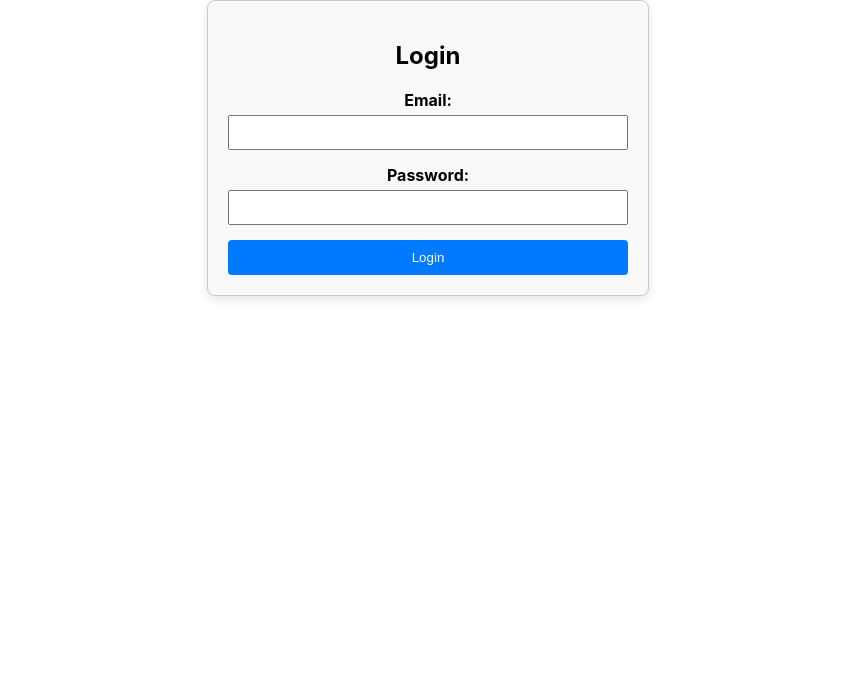
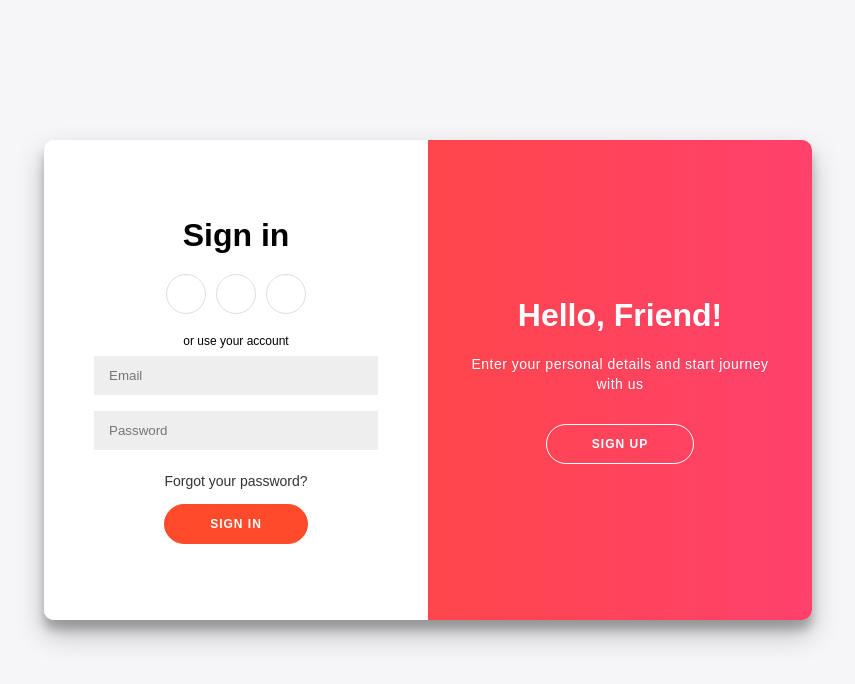
Before and after one commit to houssame-aithsain/ChatFlow, a React (Create React App) app in the folder front-end/chatflow/: page / in a window 1280 px wide. Shown: the top 684 px of the page, without its empty margins (212-1067 px from the left). Built offline with nearby package versions, Linux system fonts and the light colour scheme.

Commit message:
first login UI

```diff
--- a/front-end/chatflow/src/App.css
+++ b/front-end/chatflow/src/App.css
@@ -28,52 +28,255 @@
   color: #61dafb;
 }
 
-@keyframes App-logo-spin {
-  from {
-    transform: rotate(0deg);
-  }
-  to {
-    transform: rotate(360deg);
-  }
+
+@import url('https://fonts.googleapis.com/css?family=Montserrat:400,800');
+
+* {
+	box-sizing: border-box;
 }
 
-
-.login-page {
-  max-width: 400px;
-  margin: 0 auto;
-  padding: 20px;
-  border: 1px solid #ccc;
-  border-radius: 8px;
-  box-shadow: 0 4px 8px rgba(0, 0, 0, 0.1);
-  background-color: #f9f9f9;
+body {
+	background: #f6f5f7;
+	display: flex;
+	justify-content: center;
+	align-items: center;
+	flex-direction: column;
+	font-family: 'Montserrat', sans-serif;
+	height: 100vh;
+	margin: -20px 0 50px;
 }
 
-.login-form .form-group {
-  margin-bottom: 15px;
+h1 {
+	font-weight: bold;
+	margin: 0;
 }
 
-.login-form label {
-  display: block;
-  margin-bottom: 5px;
-  font-weight: bold;
+h2 {
+	text-align: center;
 }
 
-.login-form input {
-  width: 100%;
-  padding: 8px;
-  box-sizing: border-box;
+p {
+	font-size: 14px;
+	font-weight: 100;
+	line-height: 20px;
+	letter-spacing: 0.5px;
+	margin: 20px 0 30px;
 }
 
-.login-button {
-  width: 100%;
-  padding: 10px;
-  background-color: #007bff;
-  color: white;
-  border: none;
-  border-radius: 4px;
-  cursor: pointer;
+span {
+	font-size: 12px;
 }
 
-.login-button:hover {
-  background-color: #0056b3;
+a {
+	color: #333;
+	font-size: 14px;
+	text-decoration: none;
+	margin: 15px 0;
 }
+
+button {
+	border-radius: 20px;
+	border: 1px solid #FF4B2B;
+	background-color: #FF4B2B;
+	color: #FFFFFF;
+	font-size: 12px;
+	font-weight: bold;
+	padding: 12px 45px;
+	letter-spacing: 1px;
+	text-transform: uppercase;
+	transition: transform 80ms ease-in;
+}
+
+button:active {
+	transform: scale(0.95);
+}
+
+button:focus {
+	outline: none;
+}
+
+button.ghost {
+	background-color: transparent;
+	border-color: #FFFFFF;
+}
+
+form {
+	background-color: #FFFFFF;
+	display: flex;
+	align-items: center;
+	justify-content: center;
+	flex-direction: column;
+	padding: 0 50px;
+	height: 100%;
+	text-align: center;
+}
+
+input {
+	background-color: #eee;
+	border: none;
+	padding: 12px 15px;
+	margin: 8px 0;
+	width: 100%;
+}
+
+.container {
+	background-color: #fff;
+	border-radius: 10px;
+  	box-shadow: 0 14px 28px rgba(0,0,0,0.25),
+			0 10px 10px rgba(0,0,0,0.22);
+	position: relative;
+	overflow: hidden;
+	width: 768px;
+	max-width: 100%;
+	min-height: 480px;
+}
+
+.form-container {
+	position: absolute;
+	top: 0;
+	height: 100%;
+	transition: all 0.6s ease-in-out;
+}
+
+.sign-in-container {
+	left: 0;
+	width: 50%;
+	z-index: 2;
+}
+
+.container.right-panel-active .sign-in-container {
+	transform: translateX(100%);
+}
+
+.sign-up-container {
+	left: 0;
+	width: 50%;
+	opacity: 0;
+	z-index: 1;
+}
+
+.container.right-panel-active .sign-up-container {
+	transform: translateX(100%);
+	opacity: 1;
+	z-index: 5;
+	animation: show 0.6s;
+}
+
+@keyframes show {
+	0%, 49.99% {
+		opacity: 0;
+		z-index: 1;
+	}
+
+	50%, 100% {
+		opacity: 1;
+		z-index: 5;
+	}
+}
+
+.overlay-container {
+	position: absolute;
+	top: 0;
+	left: 50%;
+	width: 50%;
+	height: 100%;
+	overflow: hidden;
+	transition: transform 0.6s ease-in-out;
+	z-index: 100;
+}
+
+.container.right-panel-active .overlay-container{
+	transform: translateX(-100%);
+}
+
+.overlay {
+	background: #FF416C;
+	background: -webkit-linear-gradient(to right, #FF4B2B, #FF416C);
+	background: linear-gradient(to right, #FF4B2B, #FF416C);
+	background-repeat: no-repeat;
+	background-size: cover;
+	background-position: 0 0;
+	color: #FFFFFF;
+	position: relative;
+	left: -100%;
+	height: 100%;
+	width: 200%;
+  	transform: translateX(0);
+	transition: transform 0.6s ease-in-out;
+}
+
+.container.right-panel-active .overlay {
+  	transform: translateX(50%);
+}
+
+.overlay-panel {
+	position: absolute;
+	display: flex;
+	align-items: center;
+	justify-content: center;
+	flex-direction: column;
+	padding: 0 40px;
+	text-align: center;
+	top: 0;
+	height: 100%;
+	width: 50%;
+	transform: translateX(0);
+	transition: transform 0.6s ease-in-out;
+}
+
+.overlay-left {
+	transform: translateX(-20%);
+}
+
+.container.right-panel-active .overlay-left {
+	transform: translateX(0);
+}
+
+.overlay-right {
+	right: 0;
+	transform: translateX(0);
+}
+
+.container.right-panel-active .overlay-right {
+	transform: translateX(20%);
+}
+
+.social-container {
+	margin: 20px 0;
+}
+
+.social-container a {
+	border: 1px solid #DDDDDD;
+	border-radius: 50%;
+	display: inline-flex;
+	justify-content: center;
+	align-items: center;
+	margin: 0 5px;
+	height: 40px;
+	width: 40px;
+}
+
+footer {
+    background-color: #222;
+    color: #fff;
+    font-size: 14px;
+    bottom: 0;
+    position: fixed;
+    left: 0;
+    right: 0;
+    text-align: center;
+    z-index: 999;
+}
+
+footer p {
+    margin: 10px 0;
+}
+
+footer i {
+    color: red;
+}
+
+footer a {
+    color: #3c97bf;
+    text-decoration: none;
+}
--- a/front-end/chatflow/src/loginPage.js
+++ b/front-end/chatflow/src/loginPage.js
@@ -1,16 +1,16 @@
 import React, { useState } from 'react';
+import { useRef } from 'react';
 
 function LoginPage() {
+    const containerRef = useRef(null);
+    const [isRightPanelActive, setIsRightPanelActive] = useState(false);
     const [email, setEmail] = useState('');
     const [password, setPassword] = useState('');
-    const [errorMessage, setErrorMessage] = useState('');
 
-    const handleSubmit = async (event) => {
-      event.preventDefault(); // Prevent page reload
-
-      const credentials = { email, password };
-
-      try {
+    const HandleSumition = async (event) => {
+        event.preventDefault();
+        const credentials = {email, password};
+        console.log(credentials);
         const response = await fetch('http://127.0.0.1:8443/api/users/login/', {
             method: 'POST',
             headers: {
@@ -25,41 +25,66 @@ function LoginPage() {
             // Handle success (e.g., store user data, redirect to another page)
           } else {
             const errorData = await response.json();
-          setErrorMessage(errorData.message || 'Login failed');
             console.error('Login failed:', errorData);
-        }
-      } catch (error) {
-        setErrorMessage('An error occurred. Please try again.');
-        console.error('Error:', error);
         }
     };
 
+    const handleSignUp = () => {
+        setIsRightPanelActive(true);
+    };
+
+    const handleSignIn = () => {
+        setIsRightPanelActive(false);
+    };
+
     return (
-    <div className="login-page">
-      <h2>Login</h2>
-      <form className="login-form">
-        <div className="form-group">
-          <label htmlFor="email">Email:</label>
-          <input
-            type="email"
-            id="email"
-            value={email}
-            onChange={(e) => setEmail(e.target.value)}
-            required
-          />
+        <div ref={containerRef} className='login-section'>
+            <div className={`container ${isRightPanelActive ? 'right-panel-active' : ''}`}>
+            	<div className="form-container sign-up-container">
+            		<form action="#">
+            			<h1>Create Account</h1>
+            			<div className="social-container">
+            				<a href="#" className="social"><i className="fab fa-facebook-f"></i></a>
+            				<a href="#" className="social"><i className="fab fa-google-plus-g"></i></a>
+            				<a href="#" className="social"><i className="fab fa-linkedin-in"></i></a>
             			</div>
-        <div className="form-group">
-          <label htmlFor="password">Password:</label>
-          <input
-            type="password"
-            id="password"
-            value={password}
-            onChange={(e) => setPassword(e.target.value)}
-            required
-          />
+            			<span>or use your email for registration</span>
+            			<input type="text" placeholder="Name" />
+            			<input type="email" placeholder="Email" />
+            			<input type="password" placeholder="Password" />
+            			<button>Sign Up</button>
+            		</form>
             	</div>
-        <button onClick={handleSubmit} type="submit" className="login-button">Login</button>
+            	<div className="form-container sign-in-container">
+            		<form action="#">
+            			<h1>Sign in</h1>
+            			<div className="social-container">
+            				<a href="#" className="social"><i className="fab fa-facebook-f"></i></a>
+            				<a href="#" className="social"><i className="fab fa-google-plus-g"></i></a>
+            				<a href="#" className="social"><i className="fab fa-linkedin-in"></i></a>
+            			</div>
+            			<span>or use your account</span>
+            			<input type="email" placeholder="Email" />
+            			<input type="password" placeholder="Password" />
+            			<a href="#">Forgot your password?</a>
+            			<button>Sign In</button>
             		</form>
+            	</div>
+            	<div className="overlay-container">
+            		<div className="overlay">
+            			<div className="overlay-panel overlay-left">
+            				<h1>Welcome Back!</h1>
+            				<p>To keep connected with us please login with your personal info</p>
+            				<button onClick={handleSignIn} className="ghost" id="signIn">Sign In</button>
+            			</div>
+            			<div className="overlay-panel overlay-right">
+            				<h1>Hello, Friend!</h1>
+            				<p>Enter your personal details and start journey with us</p>
+            				<button onClick={handleSignUp} className="ghost" id="signUp">Sign Up</button>
+            			</div>
+            		</div>
+            	</div>
+            </div>
         </div>
     );
 }
```
Lines whose indentation alone changed are shown as unchanged.
